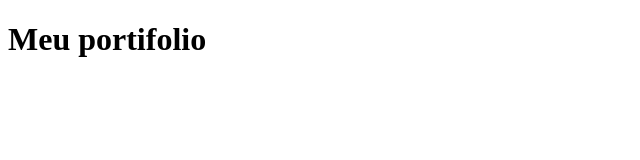
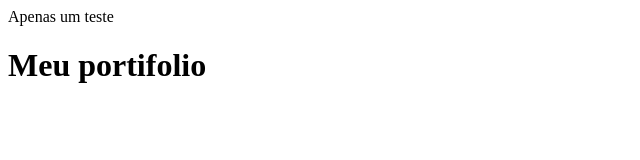
Before and after one commit to antoniofpf/dc-portifolio, a plain HTML site: page index.html in a window 1280 px wide. Shown: the whole page, without its empty margins (0-640 px from the left). Drawn offline with Linux system fonts and the light colour scheme.

Commit message:
index.html

```diff
--- a/index.html
+++ b/index.html
@@ -5,6 +5,7 @@
  <meta name="viewport" content="width=device-width, initial-scale=1.0">
  <title>Document</title>
 </head>
+<header>Apenas um teste</header>
 <body>
  <h1>Meu portifolio</h1>
 </body>
```
